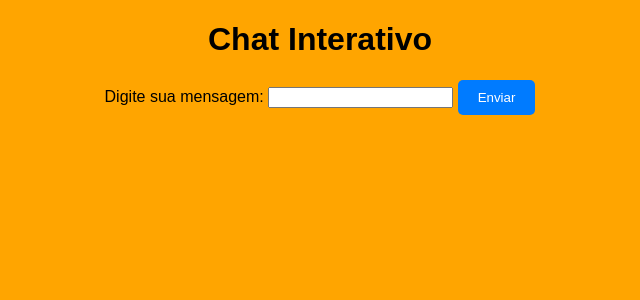
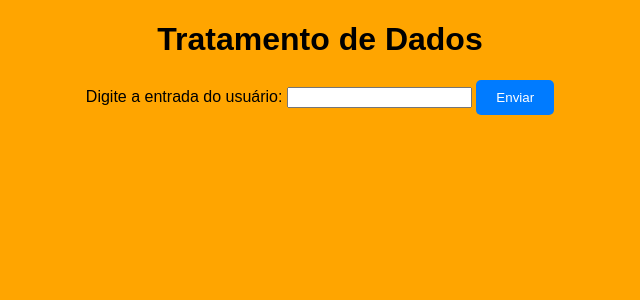
Before and after one commit to Cesar-AMS/projeto_diario, a Flask app: page / in a window 1280 px wide. Shown: the top 300 px of the page, without its empty margins (320-960 px from the left). Run offline with Flask 3, Linux system fonts and the light colour scheme.

Commit message:
atualizado html

```diff
--- a/app.py
+++ b/app.py
@@ -7,16 +7,17 @@ tratamento = TratamentoDados()
 
 @app.route("/", methods=["GET", "POST"])
 def home():
-    resposta = None
+    entrada_usuario = None
+    resposta_tratada = None
 
     if request.method == "POST":
         # Obter a entrada do usuário do formulário
         entrada_usuario = request.form.get("entrada_usuario")
 
         # Processar a entrada usando a classe TratamentoDados
-        resposta = tratamento.processar_entrada(entrada_usuario)
+        resposta_tratada = tratamento.processar_entrada(entrada_usuario)
 
-    return render_template("home.html", resposta=resposta)
+    return render_template("home.html", entrada=entrada_usuario, resposta=resposta_tratada)
 
 # Colocar o site no ar
 if __name__ == "__main__":
--- a/templates/home.html
+++ b/templates/home.html
@@ -1,4 +1,4 @@
-<!-- templates/chat.html -->
+<!-- templates/home.html -->
 <!DOCTYPE html>
 <html lang="en">
 <head>
@@ -6,22 +6,22 @@
     <meta http-equiv="X-UA-Compatible" content="IE=edge">
     <meta name="viewport" content="width=device-width, initial-scale=1.0">
     <link rel="stylesheet" type="text/css" href="{{ url_for('static', filename='style.css') }}">
-    <title>Chat</title>
+    <title>Tratamento de Dados</title>
 </head>
 <body>
-    <h1>Chat Interativo</h1>
-
-    <div id="chat-container">
-        {% if resposta %}
-            <div class="mensagem-usuario">Você: {{ resposta.entrada_usuario }}</div>
-            <div class="mensagem-resposta">Resposta: {{ resposta.resposta_tratada }}</div>
-        {% endif %}
-    </div>
-
+    <h1>Tratamento de Dados</h1>
     <form method="post">
-        <label for="entrada_usuario">Digite sua mensagem:</label>
+        <label for="entrada_usuario">Digite a entrada do usuário:</label>
         <input type="text" name="entrada_usuario" id="entrada_usuario" required>
         <button type="submit">Enviar</button>
     </form>
+
+    {% if entrada %}
+        <p>Entrada do usuário: {{ entrada }}</p>
+    {% endif %}
+
+    {% if resposta %}
+        <p>Resposta tratada: {{ resposta.resposta_tratada }}</p>
+    {% endif %}
 </body>
 </html>
```
Also changed, not shown: tratacao/tratamento.py (+12 -5 lines).
